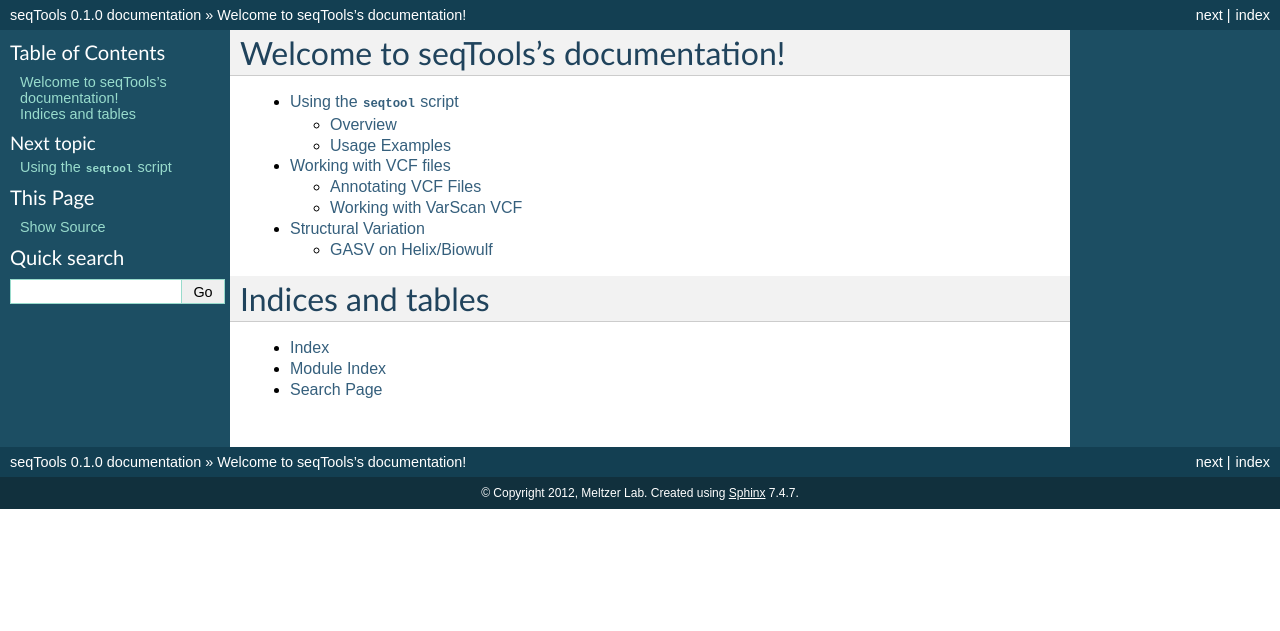
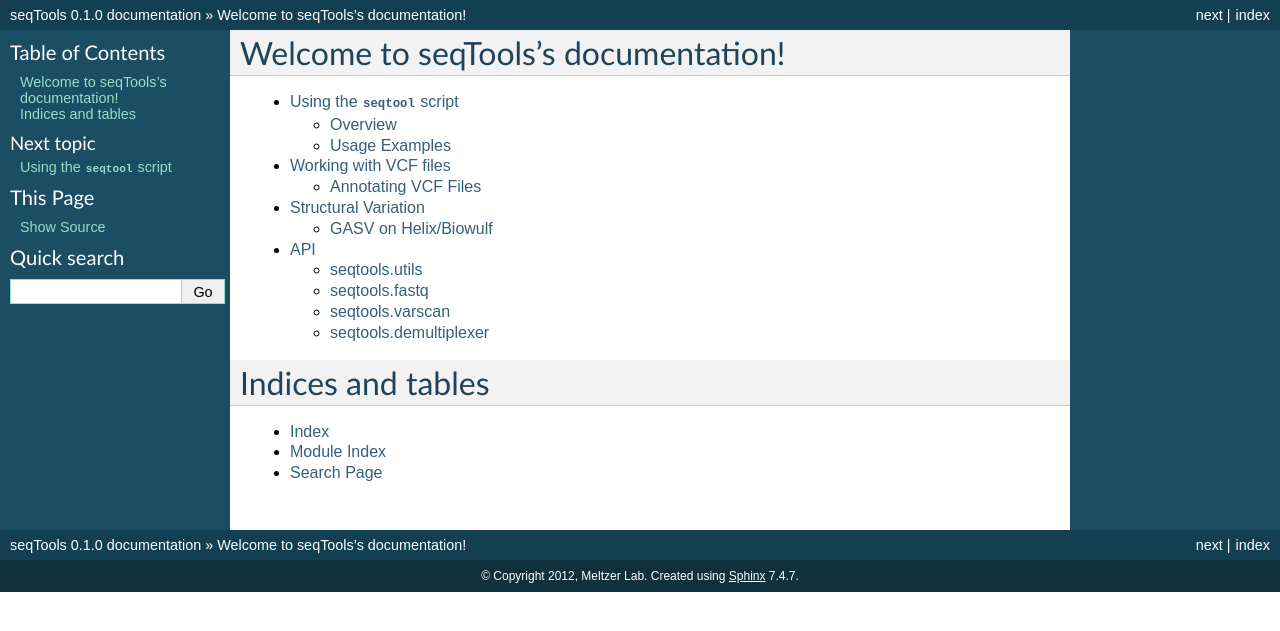
Before and after one commit to seandavi/SDST, a Sphinx documentation site: the page built from doc/index.rst, in a window 1280 px wide. Shown: the top 631 px of the page. Built offline with Sphinx 7.4.7, drawn with Linux system fonts in a browser that asks for light colours.

```diff
--- /dev/null
+++ b/doc/api.rst
@@ -0,0 +1,27 @@
+***************
+API
+***************
+
+seqtools.utils
+==============
+
+.. automodule:: seqtools.utils
+   :members:
+
+seqtools.fastq
+==============
+
+.. automodule:: seqtools.fastq
+   :members:
+
+seqtools.varscan
+================
+
+.. automodule:: seqtools.varscan
+   :members:
+
+seqtools.demultiplexer
+======================
+
+.. automodule:: seqtools.demultiplexer
+   :members:
--- a/doc/index.rst
+++ b/doc/index.rst
@@ -12,6 +12,7 @@ Welcome to seqTools's documentation!
    seqtool
    vcf
    structuralVariation
+   api
 
 Indices and tables
 ==================
--- a/doc/vcf.rst
+++ b/doc/vcf.rst
@@ -54,9 +54,3 @@ Filtering
 .. code-block:: bash
 
     java -Xmx8g -jar /data/CCRBioinfo/biowulf/local/SnpSift_latest.jar filter '(na ID) & (ID =~ 'COSM') & !( ID =~ 'rs')' -f
-
-Working with VarScan VCF
-========================
-
-.. automodule:: seqtools.varscan
-   :members:
```
